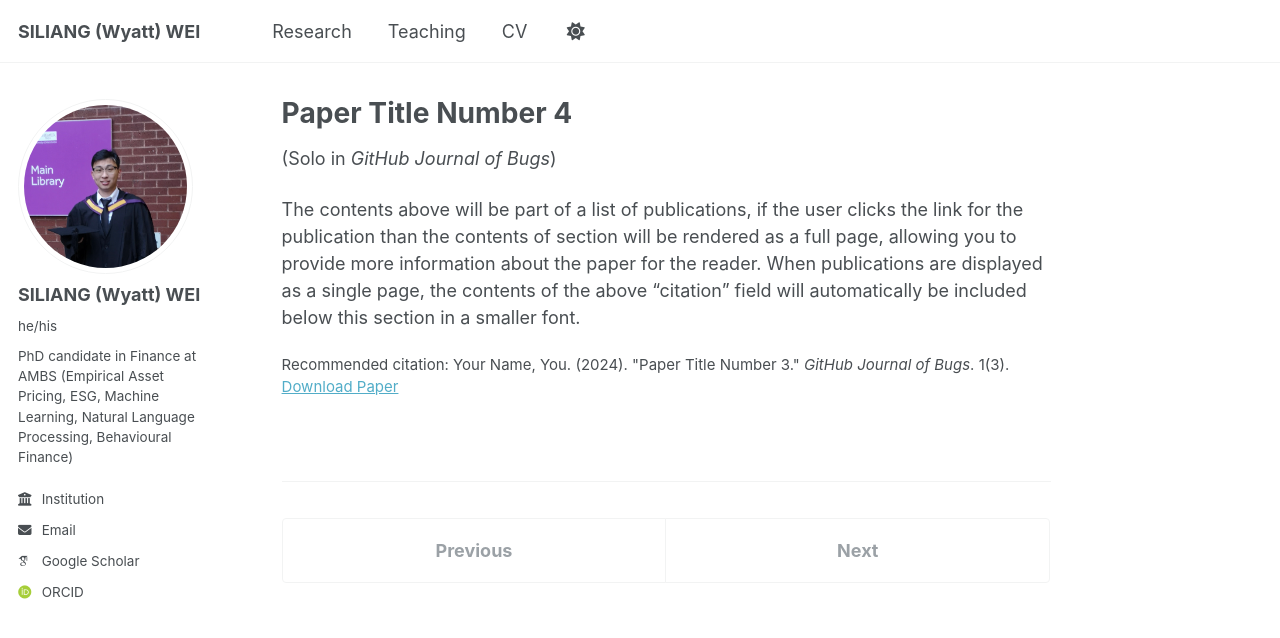
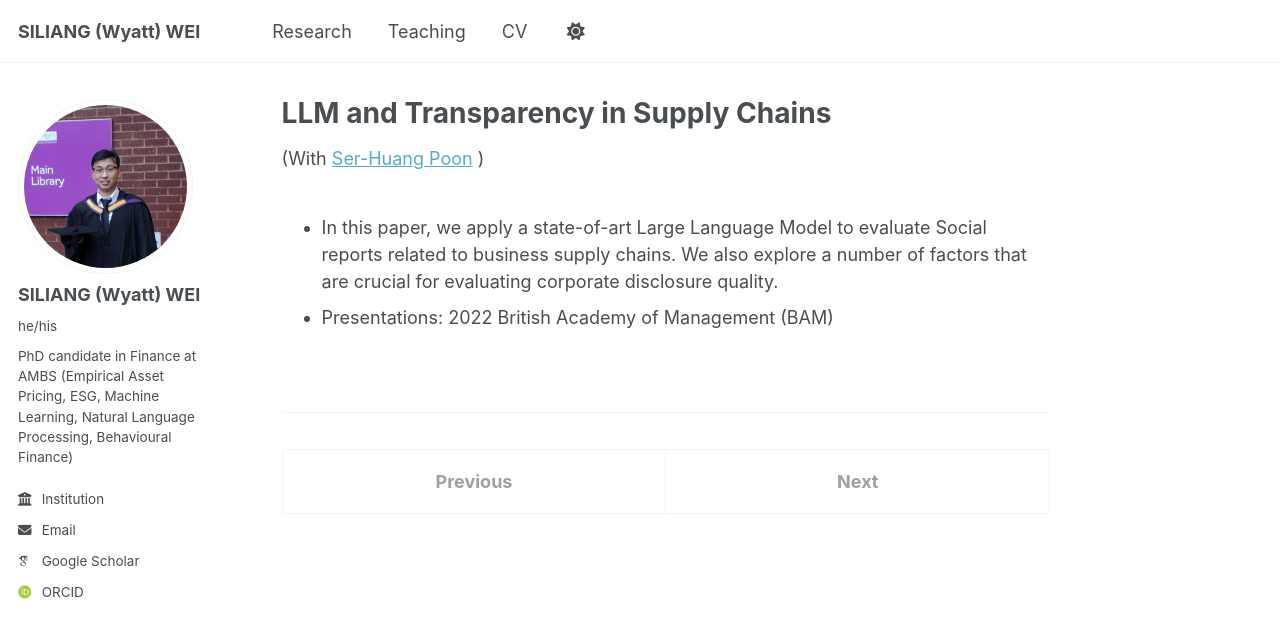
Before and after one commit to wyattswei/wyattswei.github.io, a Jekyll site: the page built from _publications/2024-02-17-paper-title-number-4.md, in a window 1280 px wide. Shown: the top 638 px of the page. Built offline with Jekyll 4.4.1, drawn with Linux system fonts in a browser that asks for light colours; some web fonts are replaced.

Commit message:
Change one file in _publications folder

```diff
--- a/_publications/2024-02-17-paper-title-number-4.md
+++ b/_publications/2024-02-17-paper-title-number-4.md
@@ -1,13 +1,14 @@
 ---
-title: "Paper Title Number 4"
+title: "LLM and Transparency in Supply Chains "
 collection: publications
 category: workingpapers
-permalink: /publication/2024-02-17-paper-title-number-4
-excerpt: 'This paper is about fixing template issue #693.'
-date: 2024-02-17
-venue: 'GitHub Journal of Bugs'
-paperurl: 'http://academicpages.github.io/files/paper3.pdf'
-citation: 'Your Name, You. (2024). &quot;Paper Title Number 3.&quot; <i>GitHub Journal of Bugs</i>. 1(3).'
+permalink: /publications/llm-and-transparency-in-supply-chains
+excerpt: ''
+coauthor: '[Ser-Huang Poon](https://scholar.google.co.uk/citations?user=cSrJhbIAAAAJ)'
 ---
 
-The contents above will be part of a list of publications, if the user clicks the link for the publication than the contents of section will be rendered as a full page, allowing you to provide more information about the paper for the reader. When publications are displayed as a single page, the contents of the above "citation" field will automatically be included below this section in a smaller font.
+* In this paper, we apply a state-of-art Large Language Model
+  to evaluate Social reports related to business supply chains.
+  We also explore a number of factors that are crucial for
+  evaluating corporate disclosure quality.
+* Presentations: 2022 British Academy of Management (BAM)
```
